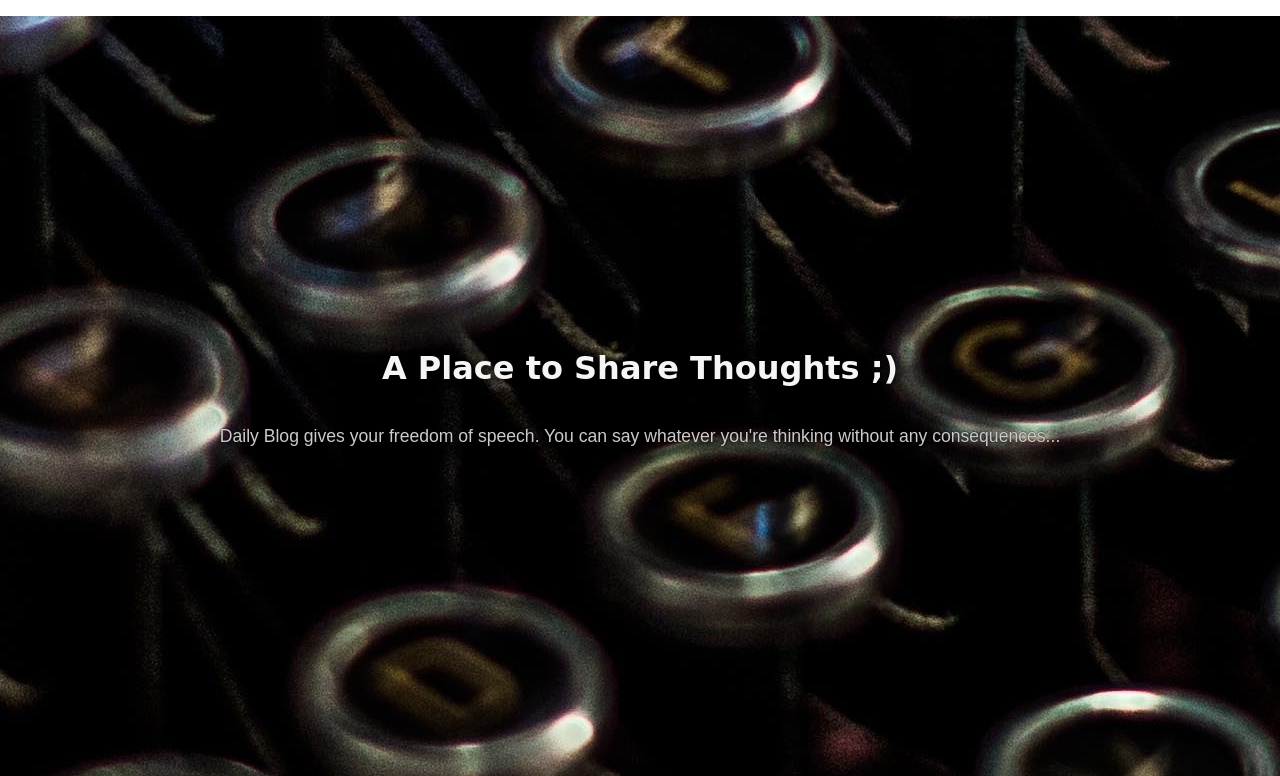
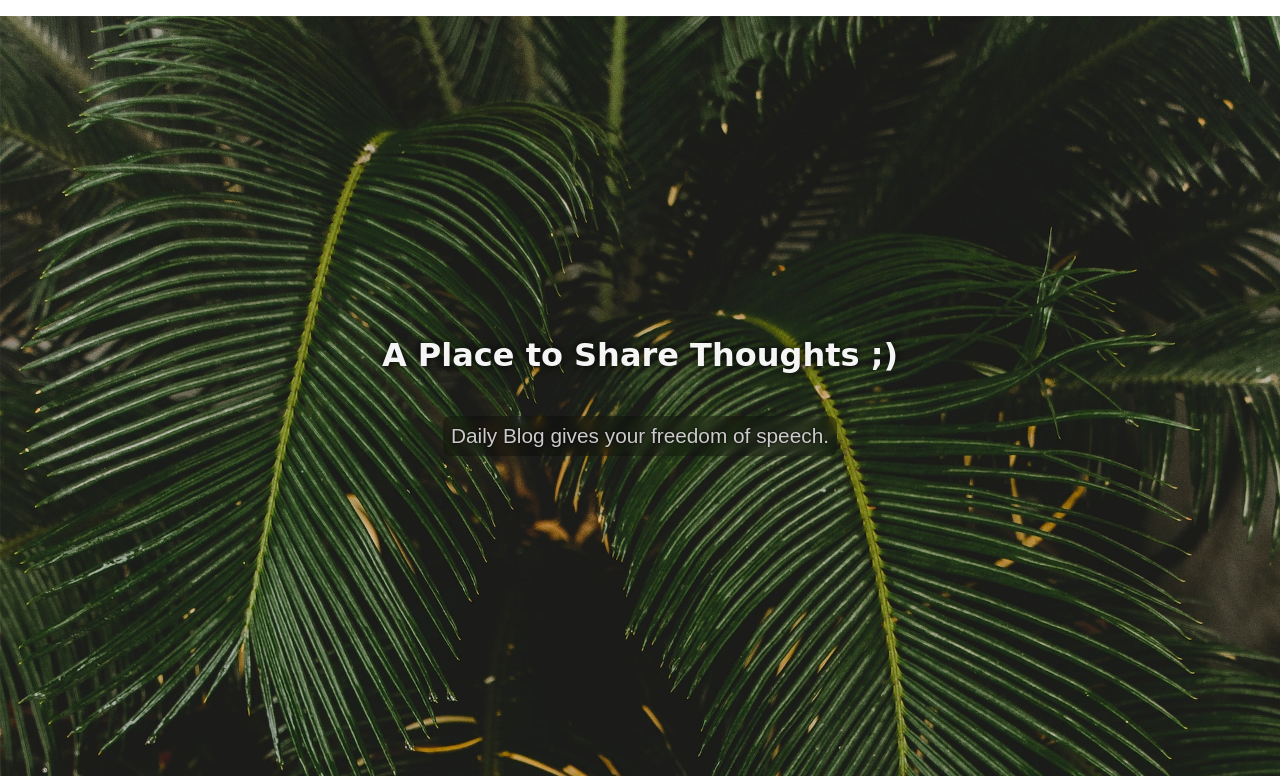
Before and after one commit to AmirAbbas-Mashayekhi/DjangoBlog, a Django app: page / in a window 1280 px wide. Shown: the part 52-828 px from the top of the page. Run offline with Django 5.2, Linux system fonts and the light colour scheme; some libraries are stand-ins or nearby versions.

Commit message:
Modified the hompage.

```diff
--- a/blogs/static/blogs/css/blog_detail.css
+++ b/blogs/static/blogs/css/blog_detail.css
@@ -1,4 +1,9 @@
 h1 {
     text-align: center;
     font-family: "Comic Sans MS", sans-serif;
+    margin-block: 2vh;
 }
+
+p {
+    font-family: "Helvetica", sans-serif;
+}
--- a/static/home/css/home.css
+++ b/static/home/css/home.css
@@ -13,7 +13,8 @@ body {
     background-image: url("/static/home/images/type-writer.jpg");
     background-repeat: no-repeat;
     background-attachment: fixed;
-    background-position: center;
+    background-size: cover;
+    background-position: top;
     flex-direction: column;
 }
 
@@ -26,6 +27,10 @@ body {
 .wrapper p {
     color: #cccaca;
     font-family: Arial, fantasy;
-    font-size: 1.1rem;
-    text-shadow: 0 0 2px black;
+    font-size: 1.3rem;
+    text-shadow: 0 0 3px black;
+    background-color: rgba(0, 0, 0, 0.29);
+    padding: .5rem;
+    border-radius: .5rem;
+    backdrop-filter: blur(5px);
 }
--- a/templates/homepage.html
+++ b/templates/homepage.html
@@ -9,6 +9,6 @@
 {% block content %}
     <div class="wrapper">
         <h1>A Place to Share Thoughts ;)</h1>
-        <p>Daily Blog gives your freedom of speech. You can say whatever you're thinking without any consequences...</p>
+        <p>Daily Blog gives your freedom of speech.</p>
     </div>
 {% endblock %}
```
Also changed, not shown: static/home/images/type-writer.jpg.
